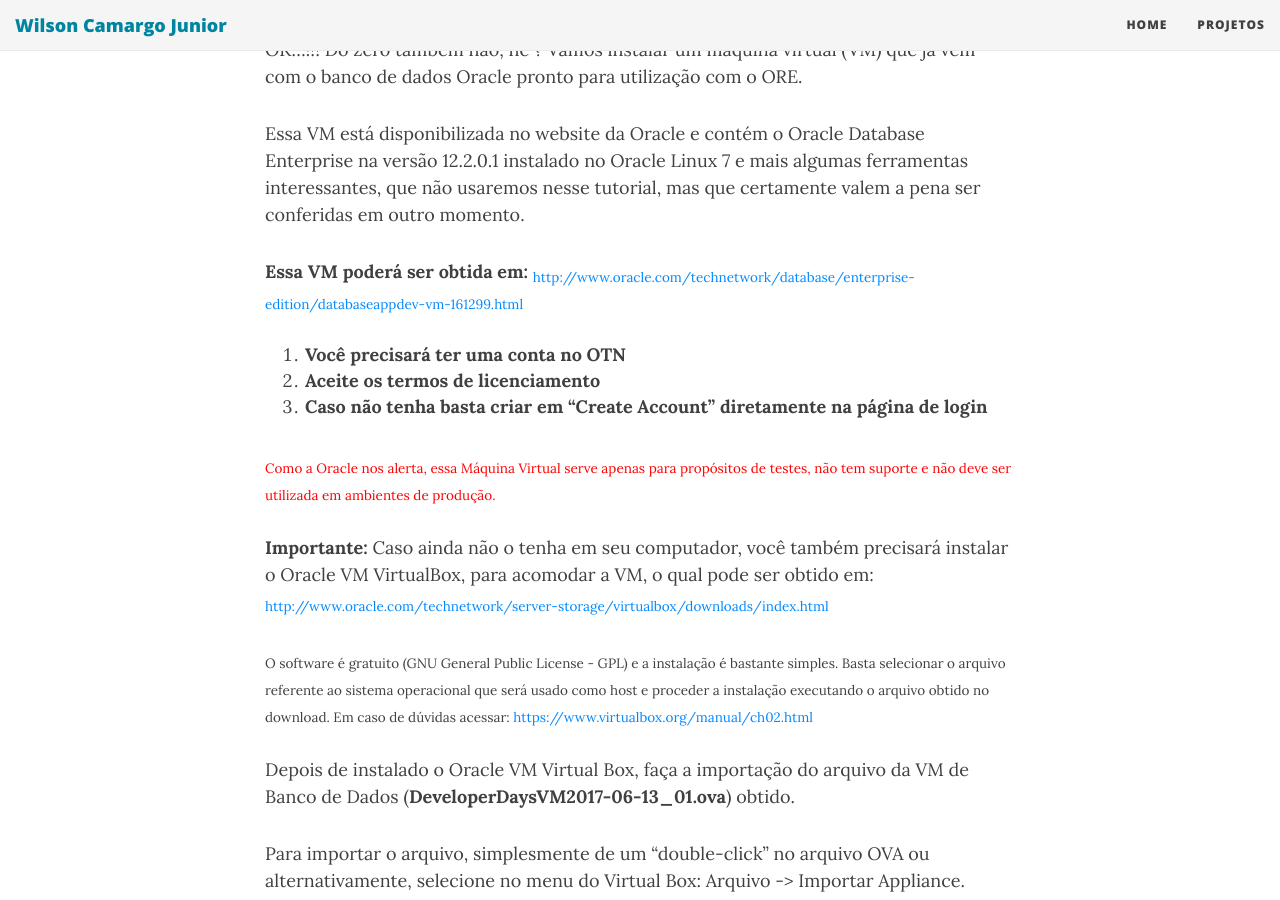
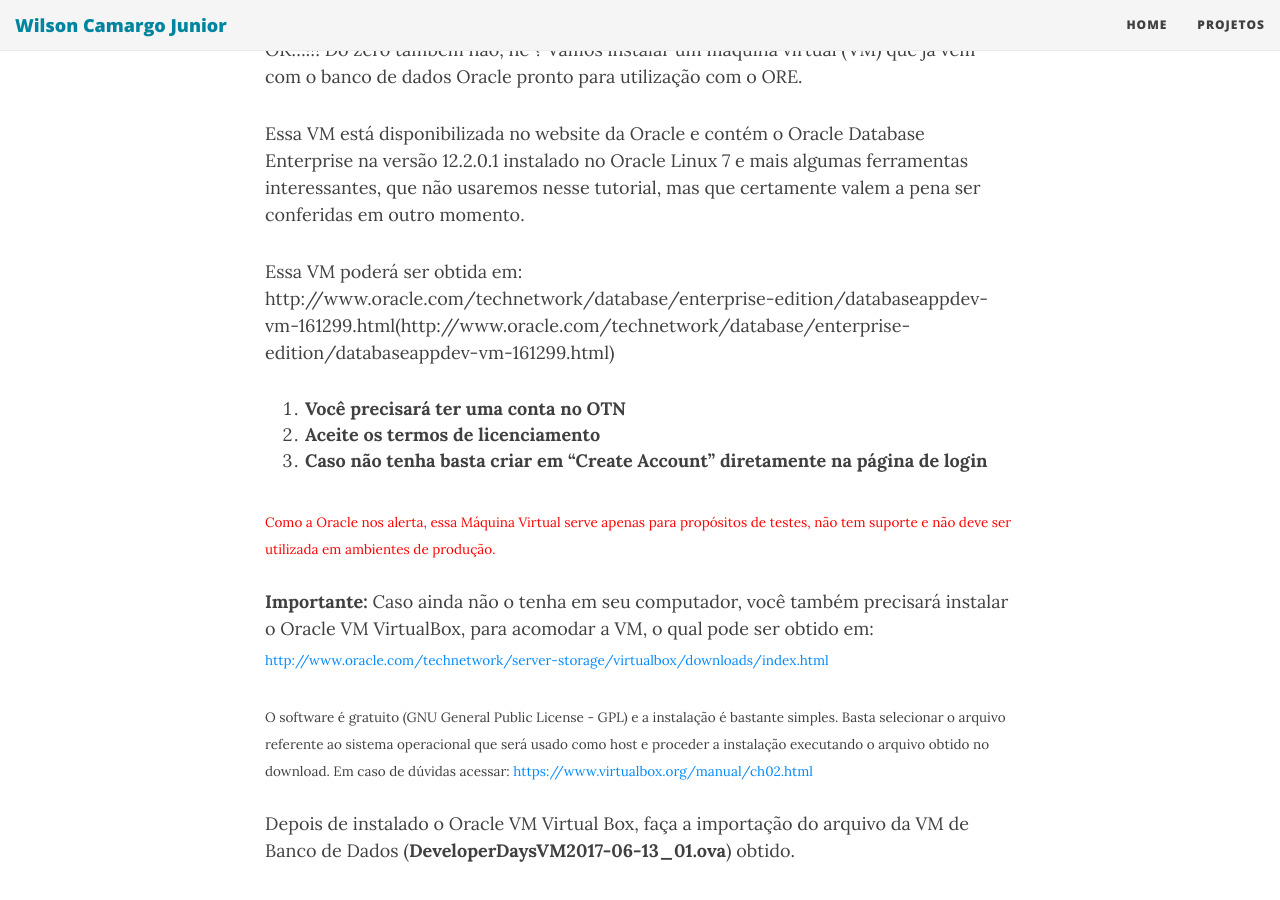
Before and after one commit to wilson-camargo-jr/teste, a Jekyll site: the page built from _posts/2018-06-17-ANN-ORE-P2.md, in a window 1280 px wide and 900 px high, scrolled down 835 px. Built offline with Jekyll 4.4.1, drawn with Linux system fonts in a browser that asks for light colours; nearby versions of some CDN libraries.

Commit message:
Update 2018-06-17-ANN-ORE-P2.md

```diff
--- a/_posts/2018-06-17-ANN-ORE-P2.md
+++ b/_posts/2018-06-17-ANN-ORE-P2.md
@@ -14,8 +14,8 @@
 
 Essa VM está disponibilizada no website da Oracle e contém o Oracle Database Enterprise na versão 12.2.0.1 instalado no Oracle Linux 7 e mais algumas ferramentas interessantes, que não usaremos nesse tutorial, mas que certamente valem a pena ser conferidas em outro momento.
 
-**Essa VM poderá ser obtida em:**
-<sub> [http://www.oracle.com/technetwork/database/enterprise-edition/databaseappdev-vm-161299.html](http://www.oracle.com/technetwork/database/enterprise-edition/databaseappdev-vm-161299.html)</sub>
+Essa VM poderá ser obtida em:
+http://www.oracle.com/technetwork/database/enterprise-edition/databaseappdev-vm-161299.html(http://www.oracle.com/technetwork/database/enterprise-edition/databaseappdev-vm-161299.html)
 
 1.	**Você precisará ter uma conta no OTN**
 2.	**Aceite os termos de licenciamento**
```
